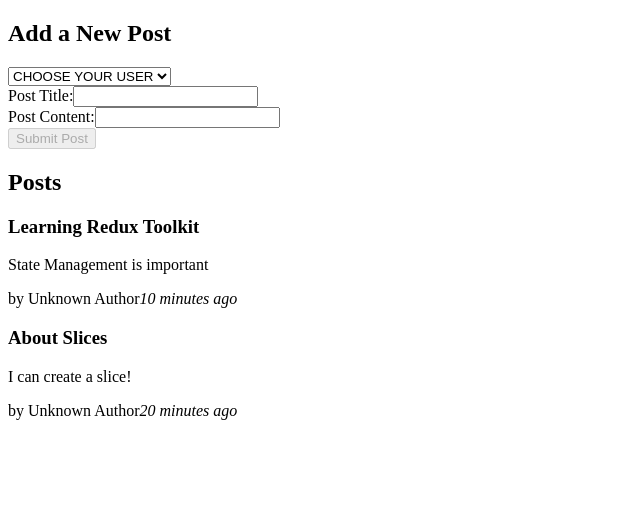
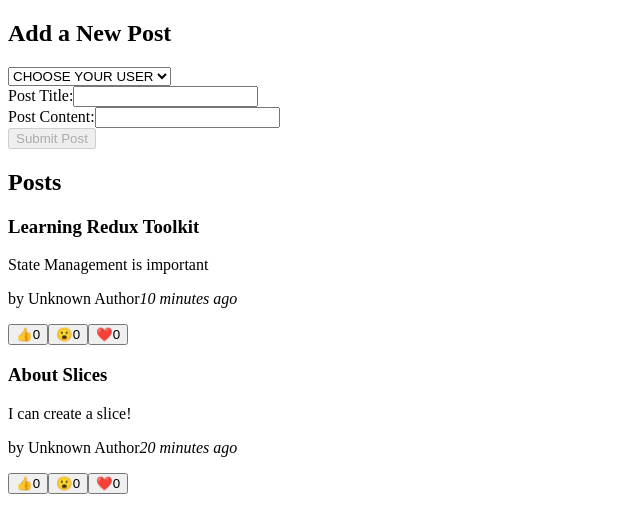
Before and after one commit to pn-code/redux-practice, a React (Vite) app: page / in a window 1280 px wide. Shown: the top 532 px of the page, without its empty margins (0-640 px from the left). Built offline with nearby package versions, Linux system fonts and the light colour scheme.

Commit message:
Implemented ReactionButtons

```diff
--- a/src/features/posts/PostsList.jsx
+++ b/src/features/posts/PostsList.jsx
@@ -3,6 +3,7 @@
 import { selectAllPosts } from "./postsSlice";
 import PostAuthor from "./PostAuthor";
 import TimeAgo from "./TimeAgo";
+import ReactionButtons from "./ReactionButtons"
 
 const PostsList = () => {
     // After creating component, useSelector to reference global state like so.
@@ -20,6 +21,7 @@
                 <PostAuthor userId={post.userId} />
                 <TimeAgo timestamp={post.date} />
             </p>
+            <ReactionButtons post={post}/>
         </article>
     ));
 
--- /dev/null
+++ b/src/features/posts/ReactionButtons.jsx
@@ -0,0 +1,32 @@
+import React from "react";
+import { useDispatch } from "react-redux";
+import { reactionAdded } from "./postsSlice";
+
+const reactionEmoji = {
+  like: "👍",
+  wow: "😮",
+  heart: "❤️",
+};
+
+const ReactionButtons = ({ post }) => {
+  const dispatch = useDispatch();
+
+  const reactionButtons = Object.entries(reactionEmoji).map(([name, emoji]) => {
+    return (
+      <button
+        onClick={() =>
+          dispatchEvent(reactionAdded({ postId: post.id, reaction: name }))
+        }
+        key={name}
+        type="button"
+      >
+        {emoji}
+        {post.reactions[name]}
+      </button>
+    );
+  });
+
+  return <div>{reactionButtons}</div>;
+};
+
+export default ReactionButtons;
--- a/src/features/posts/postsSlice.js
+++ b/src/features/posts/postsSlice.js
@@ -10,12 +10,22 @@
     title: "Learning Redux Toolkit",
     content: "State Management is important",
     date: sub(new Date(), { minutes: 10 }).toISOString(),
+    reactions: {
+      like: 0,
+      wow: 0,
+      heart: 0,
+    },
   },
   {
     id: "2",
     title: "About Slices",
     content: "I can create a slice!",
     date: sub(new Date(), { minutes: 20 }).toISOString(),
+    reactions: {
+      like: 0,
+      wow: 0,
+      heart: 0,
+    },
   },
 ];
 
@@ -39,9 +49,21 @@
             content,
             date: new Date().toISOString(),
             userId,
+            reactions: {
+              like: 0,
+              wow: 0,
+              heart: 0,
+            },
           },
         };
       },
+    },
+    reactionAdded: (state, action) => {
+      const { postId, reaction } = action.payload;
+      const existingPost = state.find((post) => post.id === postId);
+      if (existingPost) {
+        existingPost.reactions[reaction]++;
+      }
     },
   },
 });
@@ -50,7 +72,7 @@
 export const selectAllPosts = (state) => state.posts;
 
 // Export reducer actions
-export const { postAdded } = postsSlice.actions;
+export const { postAdded, reactionAdded } = postsSlice.actions;
 
 // Step 4: export slice.reducer as default
 export default postsSlice.reducer;
```
Lines whose indentation alone changed are shown as unchanged.
